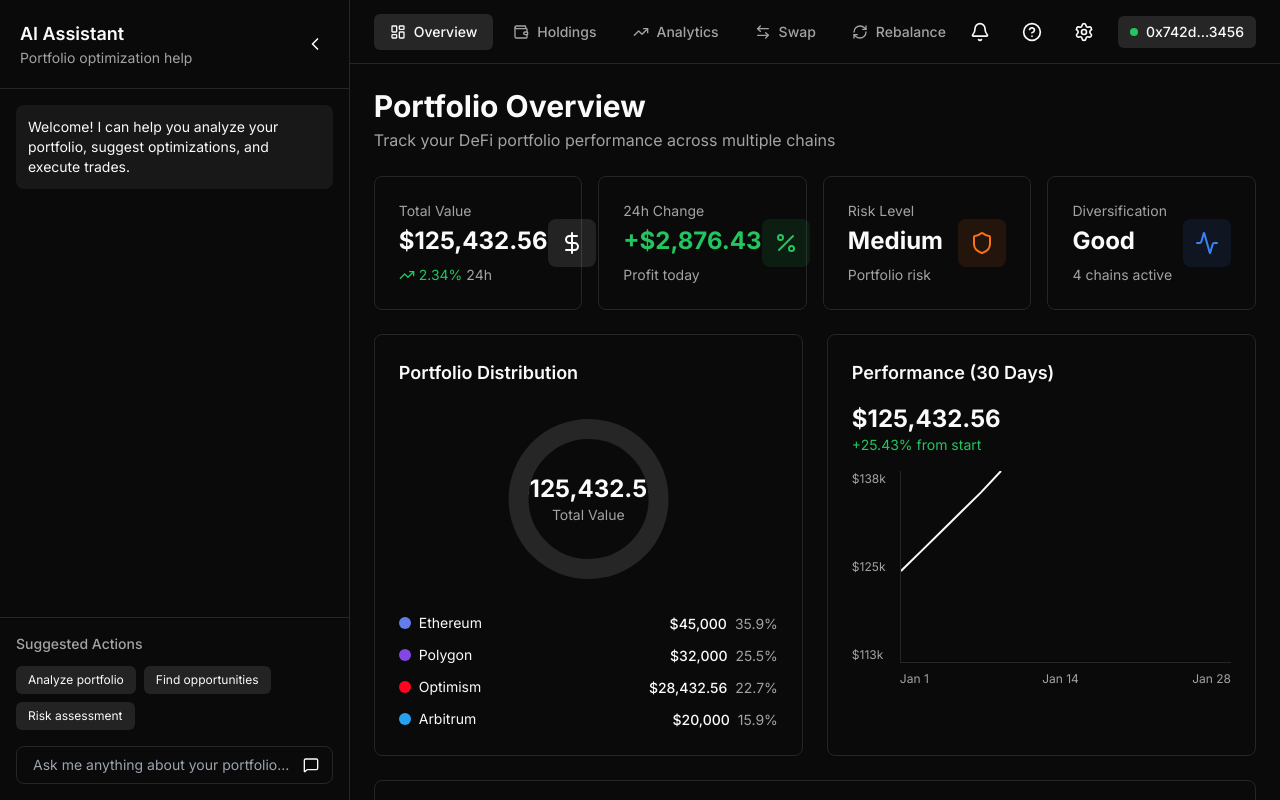
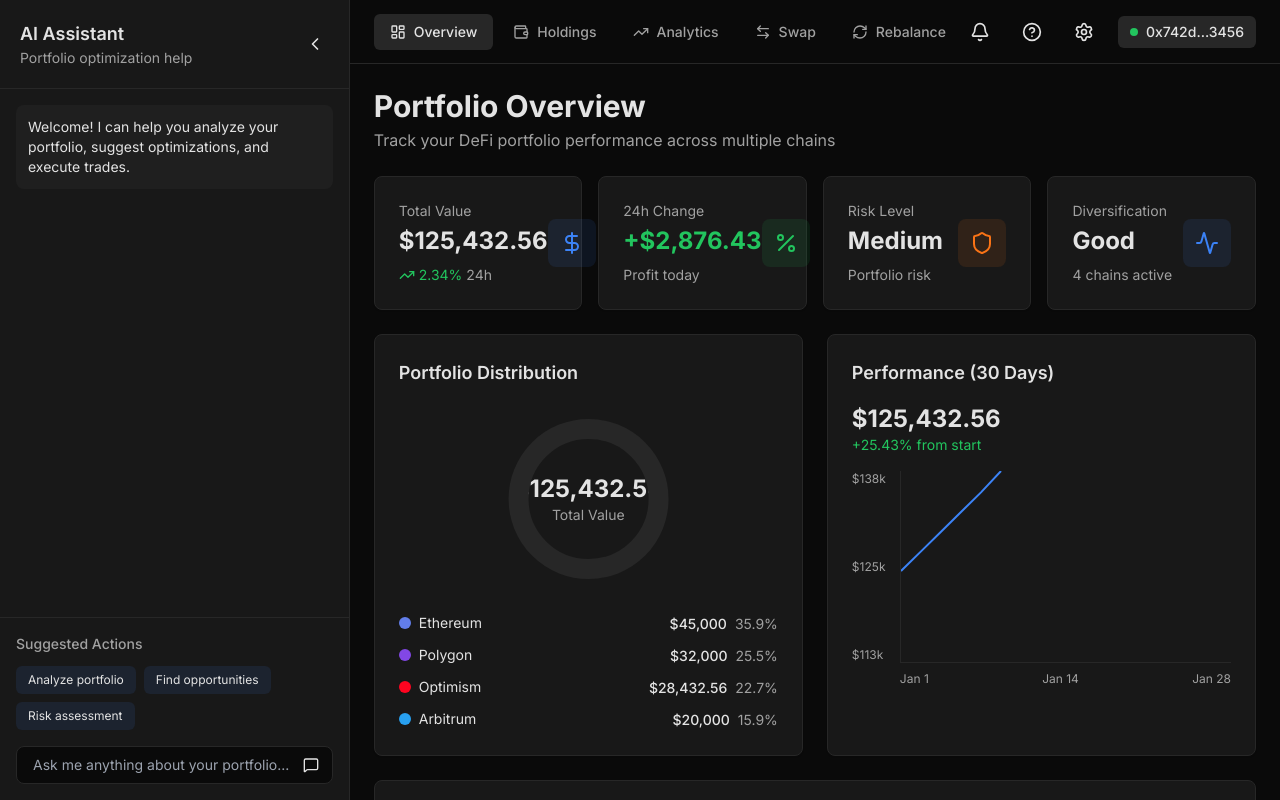
Before and after one commit to emmette/optimizedefi, a Next.js app in the folder frontend/: page / in a window 1280 px wide. Built offline with nearby package versions, Linux system fonts and the light colour scheme.

Commit message:
fix: Update color scheme to match design mocks
- Changed background from pure black to #0a0a0a
- Updated card backgrounds to #18181b (light gray)
- Adjusted border colors to #27272a
- Fixed text colors for better contrast
- Added custom gradient style for app title

```diff
--- a/frontend/app/globals.css
+++ b/frontend/app/globals.css
@@ -32,25 +32,25 @@
   }
 
   .dark {
-    --background: 0 0% 3.9%;
-    --foreground: 0 0% 98%;
-    --card: 0 0% 3.9%;
-    --card-foreground: 0 0% 98%;
-    --popover: 0 0% 3.9%;
-    --popover-foreground: 0 0% 98%;
-    --primary: 0 0% 98%;
-    --primary-foreground: 0 0% 9%;
-    --secondary: 0 0% 14.9%;
-    --secondary-foreground: 0 0% 98%;
-    --muted: 0 0% 14.9%;
-    --muted-foreground: 0 0% 63.9%;
-    --accent: 0 0% 14.9%;
-    --accent-foreground: 0 0% 98%;
-    --destructive: 0 62.8% 30.6%;
+    --background: 0 0% 4%; /* #0a0a0a */
+    --foreground: 0 0% 89%; /* #e4e4e7 */
+    --card: 0 0% 9.4%; /* #18181b */
+    --card-foreground: 0 0% 89%; /* #e4e4e7 */
+    --popover: 0 0% 9.4%; /* #18181b */
+    --popover-foreground: 0 0% 89%; /* #e4e4e7 */
+    --primary: 217 91% 60%; /* #3b82f6 */
+    --primary-foreground: 0 0% 100%;
+    --secondary: 0 0% 15.3%; /* #27272a */
+    --secondary-foreground: 0 0% 89%;
+    --muted: 0 0% 44.3%; /* #71717a */
+    --muted-foreground: 0 0% 63%; /* #a1a1aa */
+    --accent: 0 0% 15.3%; /* #27272a */
+    --accent-foreground: 0 0% 89%;
+    --destructive: 0 84% 60%; /* #ef4444 */
     --destructive-foreground: 0 0% 98%;
-    --border: 0 0% 14.9%;
-    --input: 0 0% 14.9%;
-    --ring: 0 0% 83.1%;
+    --border: 0 0% 15.3%; /* #27272a */
+    --input: 0 0% 15.3%; /* #27272a */
+    --ring: 217 91% 60%; /* #3b82f6 */
     --chart-1: 220 70% 50%;
     --chart-2: 160 60% 45%;
     --chart-3: 30 80% 55%;
@@ -67,3 +67,14 @@
     @apply bg-background text-foreground;
   }
 }
+
+/* Custom styles for project branding */
+.app-title {
+  font-size: 24px;
+  font-weight: 700;
+  background: linear-gradient(135deg, #3b82f6 0%, #60a5fa 100%);
+  -webkit-background-clip: text;
+  -webkit-text-fill-color: transparent;
+  background-clip: text;
+  letter-spacing: -0.025em;
+}
```
